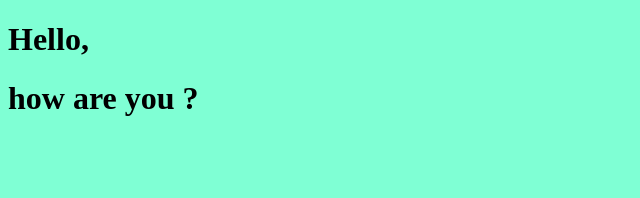
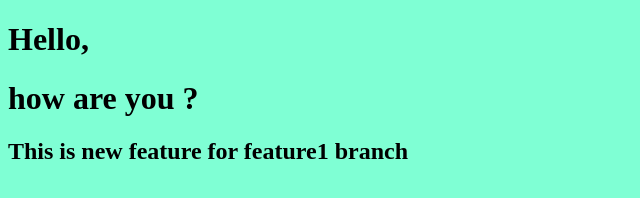
Before and after one commit to sant839381/localRepo, a plain HTML site: page index.html in a window 1280 px wide. Shown: the whole page, without its empty margins (0-640 px from the left). Drawn offline with Linux system fonts and the light colour scheme.

Commit message:
Add new Feature

```diff
--- a/index.html
+++ b/index.html
@@ -9,6 +9,7 @@
 <body>
    <h1>Hello,</h1>
    <h1> how are you ?</h1>
+   <h2>This is new feature for feature1 branch</h2>
 
 </body>
 </html>
```
Also changed, not shown: 1 other file.
